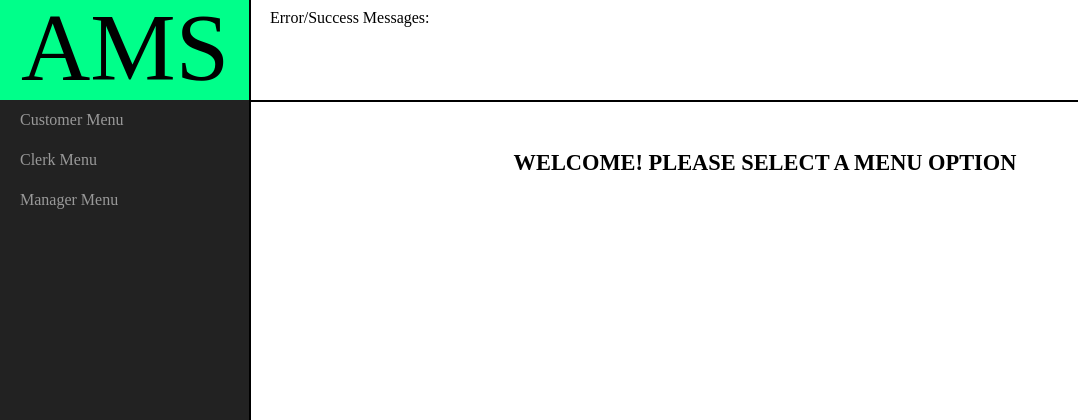
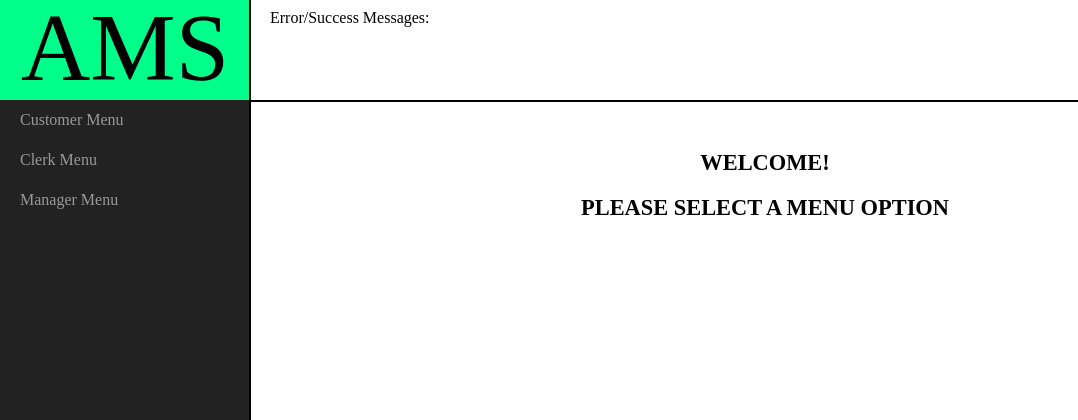
Before and after one commit to zilunpeng/cs304Project, a PHP site: page / in a window 1280 px wide. Shown: the top 420 px of the page, without its empty margins (0-1078 px from the left). Run offline with PHP 8.4, Linux system fonts and the light colour scheme.

Commit message:
Tweaking.

```diff
--- a/index.php
+++ b/index.php
@@ -146,7 +146,7 @@ Hence, each page is broken down into three parts:
 
 			<!-- Heading -->
 			<div style="width:100%; text-align:center; padding-top:50px; padding-bottom:30px;">
-				<h2 style="font-size: 1.4em;"> WELCOME!  PLEASE SELECT A MENU OPTION </h2>
+				<h2 style="font-size: 1.4em;"> WELCOME! <br /> <br />  PLEASE SELECT A MENU OPTION </h2>
 			</div>
 
 
```
